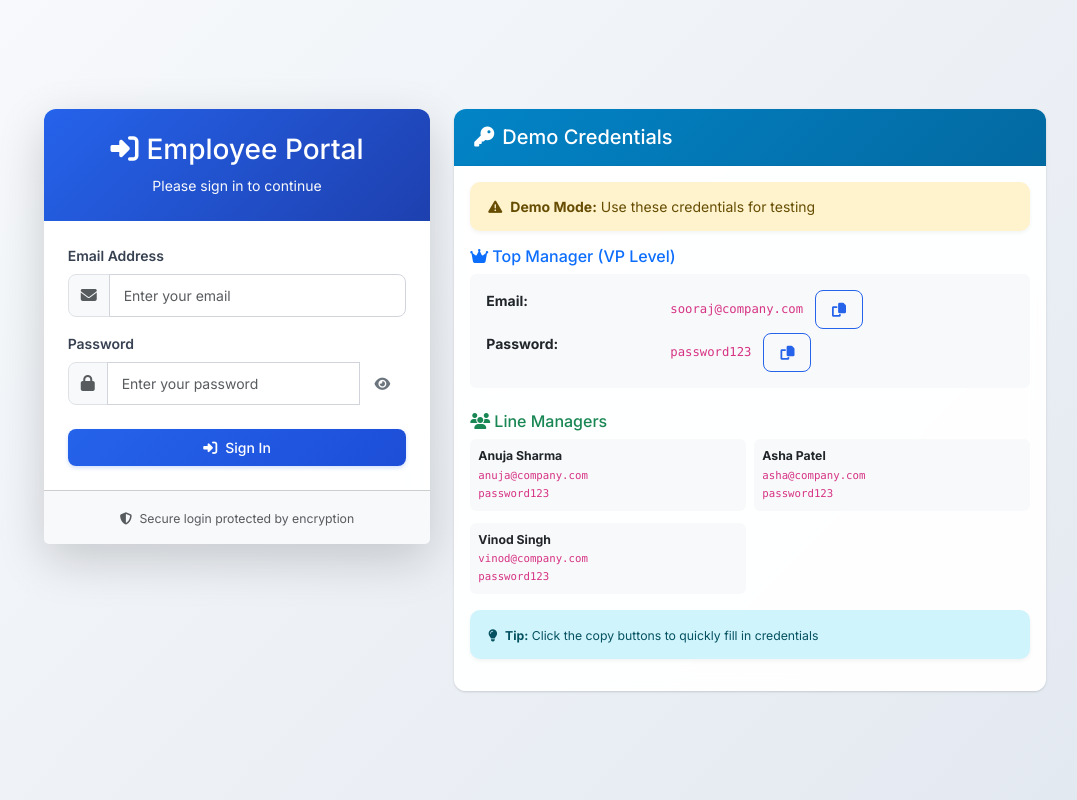
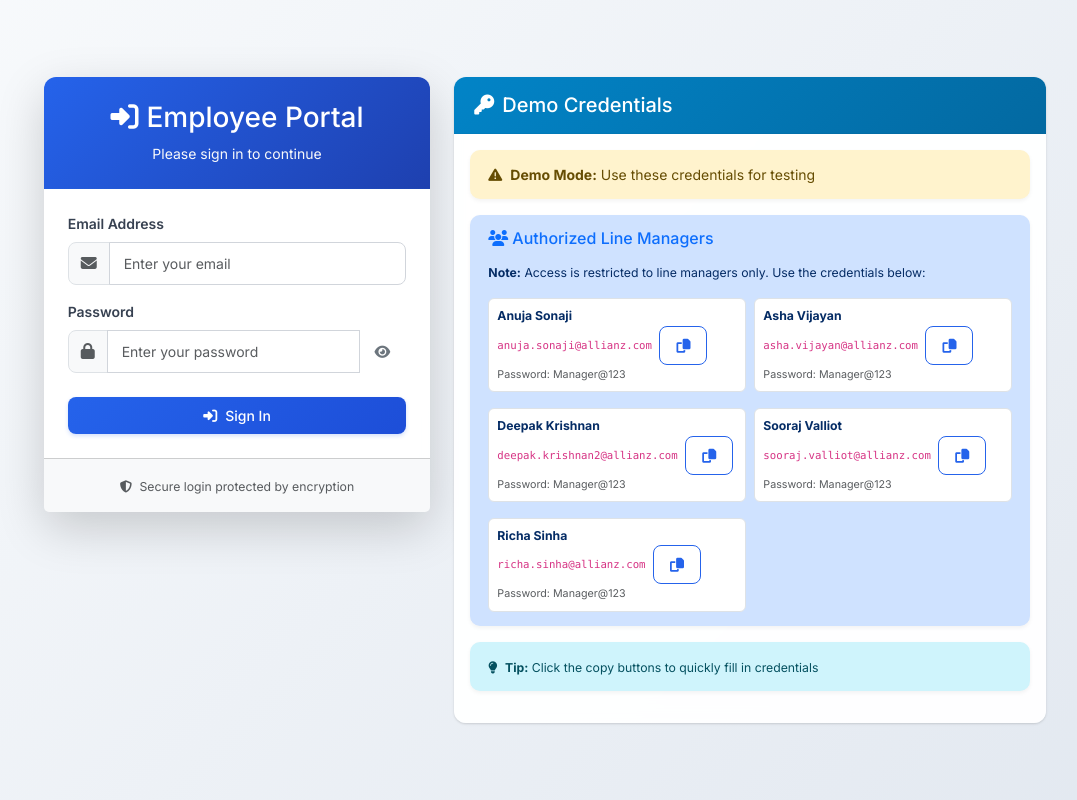
Before and after one commit to anuja-sonaji/Feedback_portal_v1, a Flask app: page /login in a window 1280 px wide. Shown: the whole page, without its empty margins (95-1172 px from the left). Run offline with Flask 3, Linux system fonts and the light colour scheme.

Commit message:
Login issue fix

```diff
--- a/routes.py
+++ b/routes.py
@@ -22,11 +22,14 @@ def login():
 
         employee = Employee.query.filter_by(emailid=emailid).first()
 
-        if employee and employee.check_password(password):
+        # Restrict access only to line managers
+        if employee and employee.check_password(password) and employee.is_manager:
             login_user(employee)
             next_page = request.args.get('next')
-            flash('Login successful!', 'success')
+            flash(f'Welcome back, {employee.full_name}!', 'success')
             return redirect(next_page) if next_page else redirect(url_for('dashboard'))
+        elif employee and not employee.is_manager:
+            flash('Access denied. Only line managers can access this system.', 'error')
         else:
             flash('Invalid email or password', 'error')
 
--- a/templates/login.html
+++ b/templates/login.html
@@ -71,58 +71,67 @@
                         <strong>Demo Mode:</strong> Use these credentials for testing
                     </div>
 
-                    <div class="mb-4">
-                        <h6 class="text-primary">
-                            <i class="fas fa-crown me-1"></i>Top Manager (VP Level)
+                    <div class="alert alert-primary">
+                        <h6 class="text-primary mb-3">
+                            <i class="fas fa-users me-1"></i>Authorized Line Managers
                         </h6>
-                        <div class="bg-light p-3 rounded">
-                            <div class="row">
-                                <div class="col-sm-4"><strong>Email:</strong></div>
-                                <div class="col-sm-8">
-                                    <code class="user-select-all">sooraj@company.com</code>
-                                    <button class="btn btn-sm btn-outline-primary ms-2" onclick="copyToClipboard('sooraj@company.com', 'email')">
+                        <p class="small mb-3"><strong>Note:</strong> Access is restricted to line managers only. Use the credentials below:</p>
+
+                        <div class="row g-2">
+                            <div class="col-md-6">
+                                <div class="bg-white p-2 rounded border small">
+                                    <strong>Anuja Sonaji</strong><br>
+                                    <code class="user-select-all">anuja.sonaji@allianz.com</code>
+                                    <button class="btn btn-xs btn-outline-primary ms-1" onclick="copyToClipboard('anuja.sonaji@allianz.com', 'email')">
                                         <i class="fas fa-copy"></i>
-                                    </button>
+                                    </button><br>
+                                    <small class="text-muted">Password: Manager@123</small>
                                 </div>
                             </div>
-                            <div class="row mt-1">
-                                <div class="col-sm-4"><strong>Password:</strong></div>
-                                <div class="col-sm-8">
-                                    <code class="user-select-all">password123</code>
-                                    <button class="btn btn-sm btn-outline-primary ms-2" onclick="copyToClipboard('password123', 'password')">
+                            <div class="col-md-6">
+                                <div class="bg-white p-2 rounded border small">
+                                    <strong>Asha Vijayan</strong><br>
+                                    <code class="user-select-all">asha.vijayan@allianz.com</code>
+                                    <button class="btn btn-xs btn-outline-primary ms-1" onclick="copyToClipboard('asha.vijayan@allianz.com', 'email')">
                                         <i class="fas fa-copy"></i>
-                                    </button>
+                                    </button><br>
+                                    <small class="text-muted">Password: Manager@123</small>
                                 </div>
                             </div>
                         </div>
-                    </div>
 
-                    <div class="mb-3">
-                        <h6 class="text-success">
-                            <i class="fas fa-users me-1"></i>Line Managers
-                        </h6>
-                        <div class="row g-2">
+                        <div class="row g-2 mt-2">
                             <div class="col-md-6">
-                                <div class="bg-light p-2 rounded small">
-                                    <strong>Anuja Sharma</strong><br>
-                                    <code>anuja@company.com</code><br>
-                                    <code>password123</code>
+                                <div class="bg-white p-2 rounded border small">
+                                    <strong>Deepak Krishnan</strong><br>
+                                    <code class="user-select-all">deepak.krishnan2@allianz.com</code>
+                                    <button class="btn btn-xs btn-outline-primary ms-1" onclick="copyToClipboard('deepak.krishnan2@allianz.com', 'email')">
+                                        <i class="fas fa-copy"></i>
+                                    </button><br>
+                                    <small class="text-muted">Password: Manager@123</small>
                                 </div>
                             </div>
                             <div class="col-md-6">
-                                <div class="bg-light p-2 rounded small">
-                                    <strong>Asha Patel</strong><br>
-                                    <code>asha@company.com</code><br>
-                                    <code>password123</code>
+                                <div class="bg-white p-2 rounded border small">
+                                    <strong>Sooraj Valliot</strong><br>
+                                    <code class="user-select-all">sooraj.valliot@allianz.com</code>
+                                    <button class="btn btn-xs btn-outline-primary ms-1" onclick="copyToClipboard('sooraj.valliot@allianz.com', 'email')">
+                                        <i class="fas fa-copy"></i>
+                                    </button><br>
+                                    <small class="text-muted">Password: Manager@123</small>
                                 </div>
                             </div>
                         </div>
-                        <div class="row g-2 mt-1">
+
+                        <div class="row g-2 mt-2">
                             <div class="col-md-6">
-                                <div class="bg-light p-2 rounded small">
-                                    <strong>Vinod Singh</strong><br>
-                                    <code>vinod@company.com</code><br>
-                                    <code>password123</code>
+                                <div class="bg-white p-2 rounded border small">
+                                    <strong>Richa Sinha</strong><br>
+                                    <code class="user-select-all">richa.sinha@allianz.com</code>
+                                    <button class="btn btn-xs btn-outline-primary ms-1" onclick="copyToClipboard('richa.sinha@allianz.com', 'email')">
+                                        <i class="fas fa-copy"></i>
+                                    </button><br>
+                                    <small class="text-muted">Password: Manager@123</small>
                                 </div>
                             </div>
                         </div>
```
